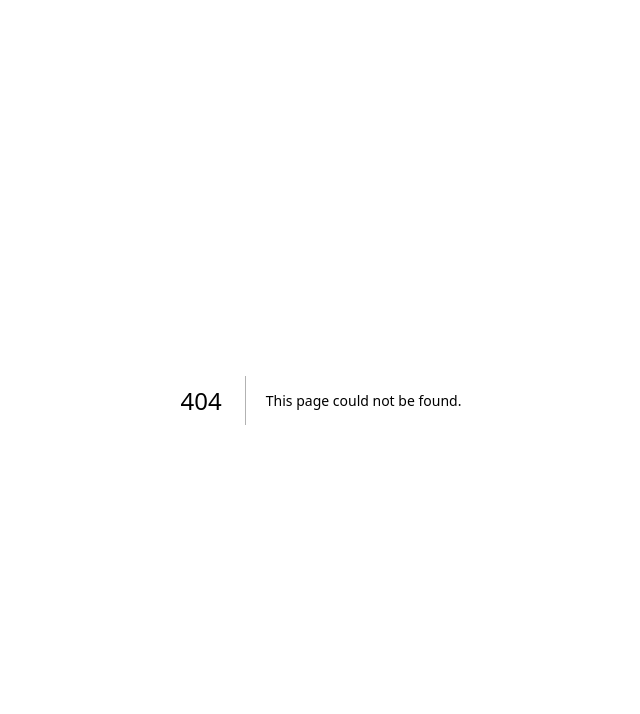
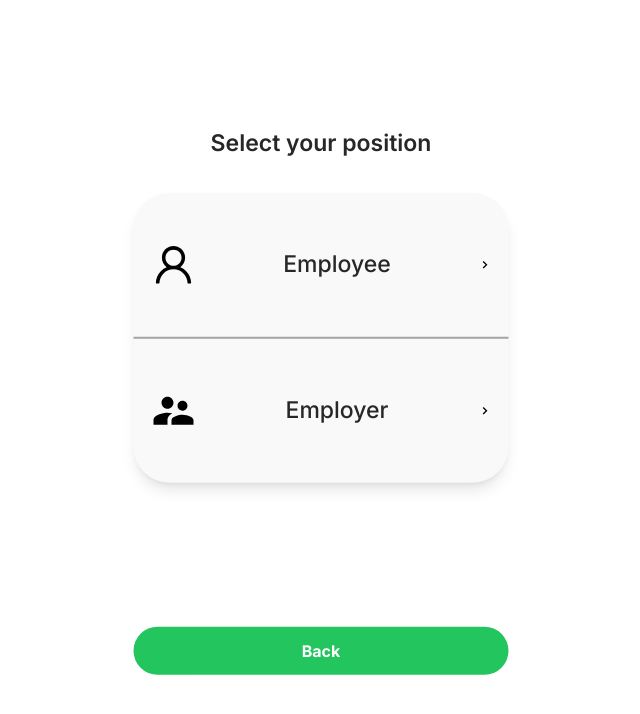
Before and after one commit to KDT-BokJob/project-please-front, a Next.js app: page /select-position in a window 1280 px wide. Before the commit this address had no page. Shown: the top 714 px of the page, without its empty margins (319-959 px from the left). Built offline with nearby package versions, Linux system fonts and the light colour scheme.

Commit message:
✨ Feat: select position 페이지 퍼블리싱

```diff
--- /dev/null
+++ b/src/app/select-position/page.tsx
@@ -0,0 +1,33 @@
+import { AiOutlineUser } from 'react-icons/ai'
+import { MdSupervisorAccount } from 'react-icons/md'
+import { BiChevronRight } from 'react-icons/bi'
+
+export default function SelectPositionPage() {
+  return (
+    <section className="bg-white h-[100vh] w-[100vw] relative mx-auto">
+      <div
+        className={
+          'absolute flex flex-col w-full  max-w-[375px] items-center left-1/2 top-1/2 -translate-x-1/2 -translate-y-1/2'
+        }
+      >
+        <h1 className="mb-8 text-[23px] font-semibold leading-normal text-zinc-800">Select your position</h1>
+        <div className="flex flex-col justify-center w-full items-center bg-[#F9F9F9] rounded-[2.25rem] shadow-lg mb-36">
+          <button className="flex items-center justify-between w-full px-4 py-12">
+            <AiOutlineUser size={'3rem'} />
+            <span className="text-zinc-800 text-[23px] font-medium">Employee</span>
+            <BiChevronRight className={''} />
+          </button>
+          <div className="w-full border border-neutral-400" />
+          <button className="flex items-center justify-between w-full px-4 py-12">
+            <MdSupervisorAccount size={'3rem'} />
+            <span className="text-zinc-800 text-[23px] font-medium">Employer</span>
+            <BiChevronRight className={''} />
+          </button>
+        </div>
+        <button className="flex items-center justify-center w-full h-12 gap-2 px-8 py-3 bg-green-500 rounded-3xl">
+          <span className="text-base font-bold leading-normal text-center text-white">Back</span>
+        </button>
+      </div>
+    </section>
+  )
+}
```
Also changed, not shown: .cz-config.js (renamed from .cz.config.js).
